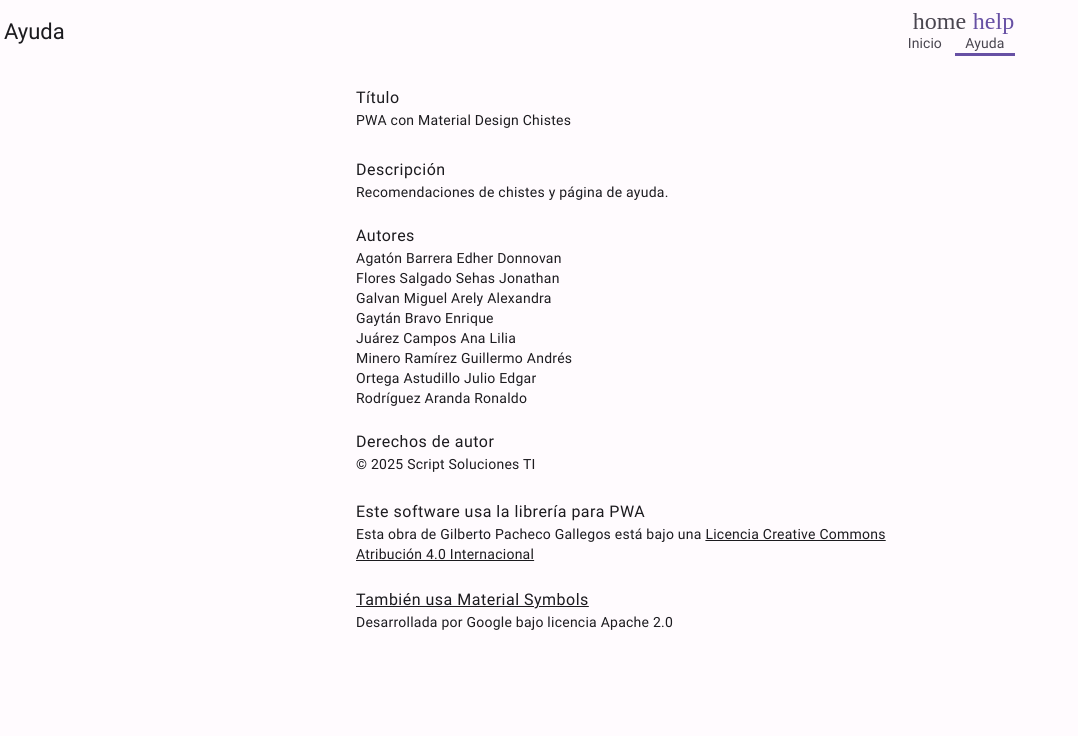
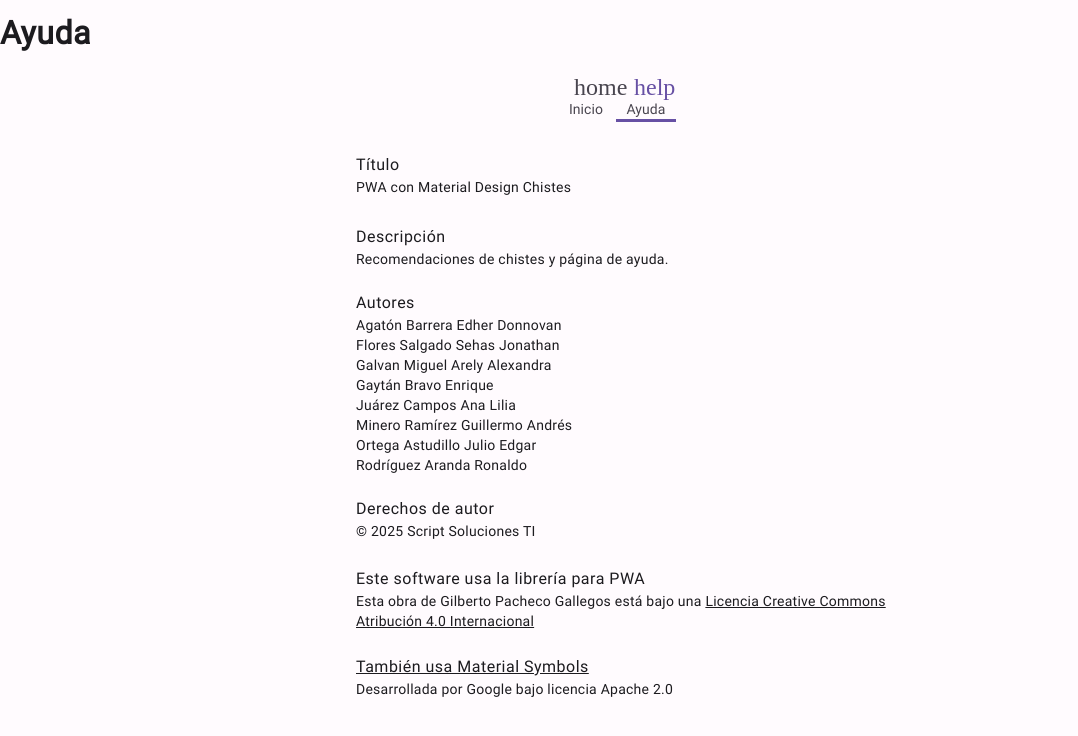
Before and after one commit to pwachistes/pwachistes, a plain HTML site: page ayuda.html in a window 1280 px wide. Shown: the whole page, without its empty margins (0-1078 px from the left). Drawn offline with Linux system fonts and the light colour scheme; some icons are missing; a web font is replaced by a local one.

Commit message:
cambio en ayuda

```diff
--- a/ayuda.html
+++ b/ayuda.html
@@ -21,11 +21,8 @@
 </head>
 
 <body>
-
- <md-top-app-bar>
-
   <h1>Ayuda</h1>
-
+ <md-top-app-bar class="center-aligned">
   <nav-tab-fixed id="tab"></nav-tab-fixed>
  </md-top-app-bar>
 
```
